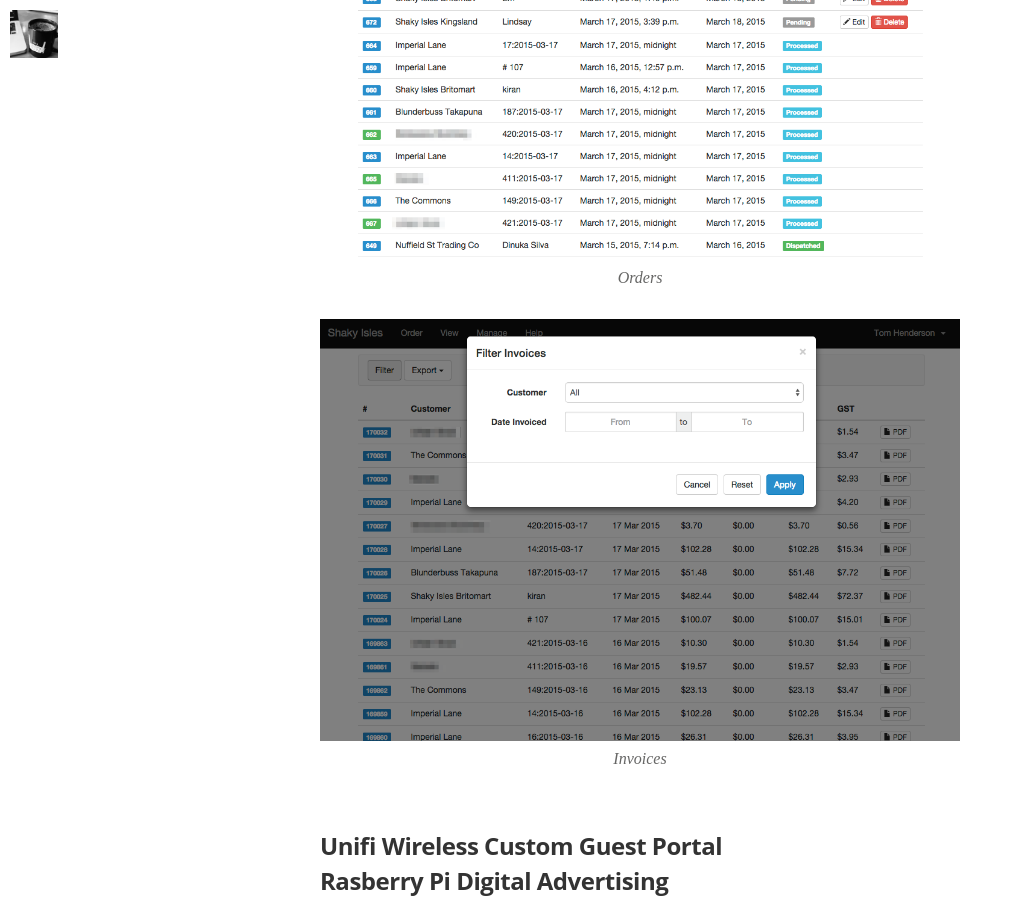
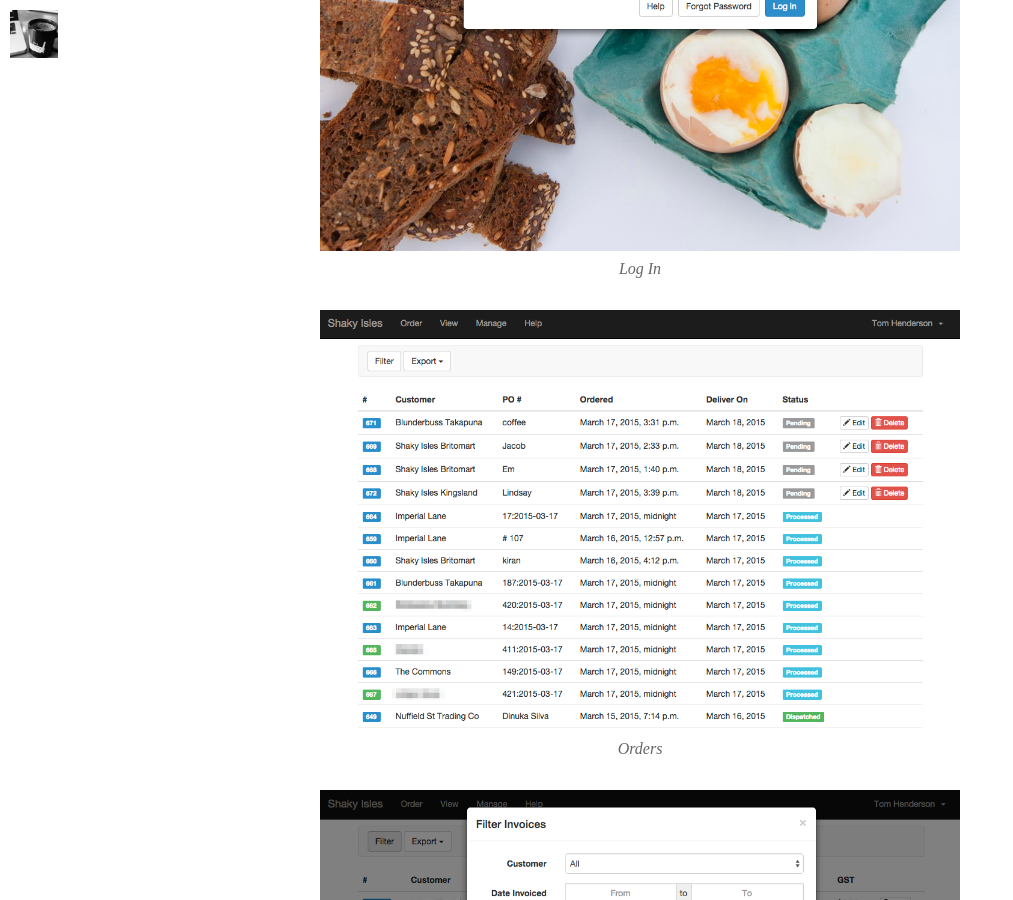
Before and after one commit to tom-henderson/tom-henderson.github.io, a Jekyll site: the page built from projects.md, in a window 1280 px wide and 900 px high, scrolled down 1243 px. Shown: the whole window, without its empty margins (0-1013 px from the left). Built offline with Jekyll 4.4.1, drawn with Linux system fonts in a browser that asks for light colours; nearby versions of some CDN libraries; some web fonts are replaced; Markdown is read by kramdown in place of the engine named in the settings.

Commit message:
Add log in image.

```diff
--- a/projects.md
+++ b/projects.md
@@ -13,6 +13,7 @@
 
 Built with Django, this ordering platform integrates directly with the bakery's point-of-sale system, to batch process orders directly onto customer accounts. Customers can view and manage their orders, and view invoices online (or downlad in PDF format) as soon as the order is processed.
 
+![Log In](/assets/images/projects/shaky-log-in.png)
 ![Orders](/assets/images/projects/shaky-orders.png)
 ![Invoices](/assets/images/projects/shaky-invoices.png)
 
```
Also changed, not shown: assets/images/projects/shaky-log-in.png (added).
